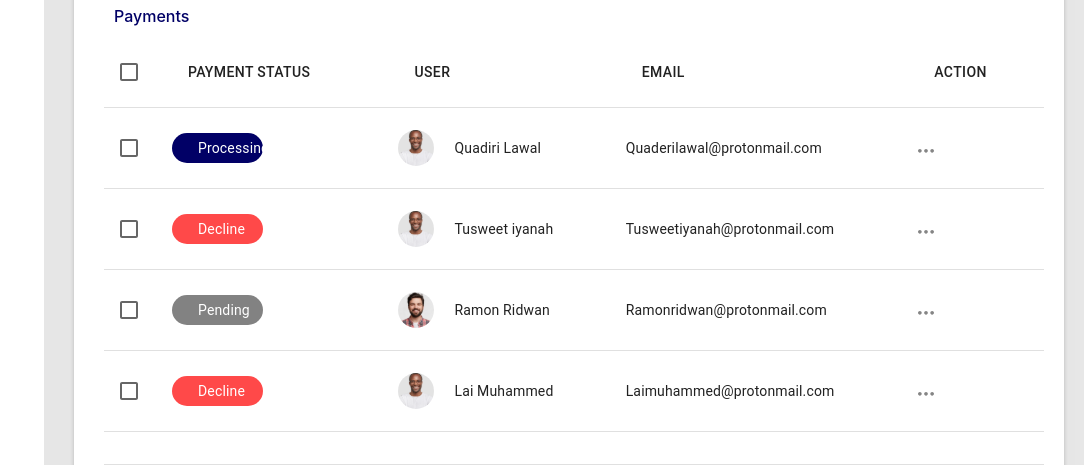
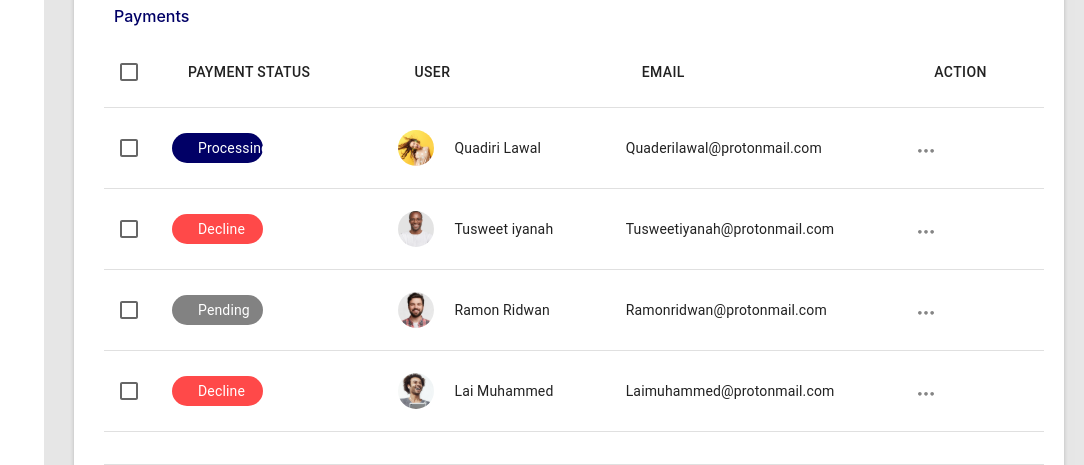
Before and after one commit to iamAbayomi/swift-trade-admin, a React (Create React App) app: page / in a window 1280 px wide. Shown: the part 2860-3325 px from the top of the page, without its empty margins (196-1280 px from the left). Built offline with nearby package versions, Linux system fonts and the light colour scheme.

Commit message:
feature: add chips color

```diff
--- a/src/components/PaymentsTransactionCard.tsx
+++ b/src/components/PaymentsTransactionCard.tsx
@@ -36,10 +36,10 @@ export default class PaymentsTransactionCard extends React.Component{
 const columns = ["Payment Status", "User", "Email", "Action"]
 
 const data = [
-    [<Chips chipsText="Processing" backgroundColor="#010066" />,  <UserImageandName image="/vectors/profile-bman-image.svg" name="Quadiri Lawal"/>, "Quaderilawal@protonmail.com", <MenuOptions/>],
+    [<Chips chipsText="Processing" backgroundColor="#010066" />,  <UserImageandName image="/vectors/profile-ywoman-image.svg" name="Quadiri Lawal"/>, "Quaderilawal@protonmail.com", <MenuOptions/>],
     [<Chips chipsText="Decline" backgroundColor="rgba(255, 73, 73, 1)" />,  <UserImageandName image="/vectors/profile-bman-image.svg" name="Tusweet iyanah"/>, "Tusweetiyanah@protonmail.com", <MenuOptions/>],
     [<Chips chipsText="Pending" backgroundColor="rgba(130, 130, 130, 1)" />,  <UserImageandName image="/vectors/profile-wman-image.svg" name="Ramon Ridwan"/>, "Ramonridwan@protonmail.com", <MenuOptions/>],
-    [<Chips chipsText="Decline" backgroundColor="rgba(255, 73, 73, 1)" />,  <UserImageandName image="/vectors/profile-bman-image.svg" name="Lai Muhammed"/>, "Laimuhammed@protonmail.com", <MenuOptions/>]
+    [<Chips chipsText="Decline" backgroundColor="rgba(255, 73, 73, 1)" />,  <UserImageandName image="/vectors/profile-swman-image.svg" name="Lai Muhammed"/>, "Laimuhammed@protonmail.com", <MenuOptions/>]
 
 ]
 
```
